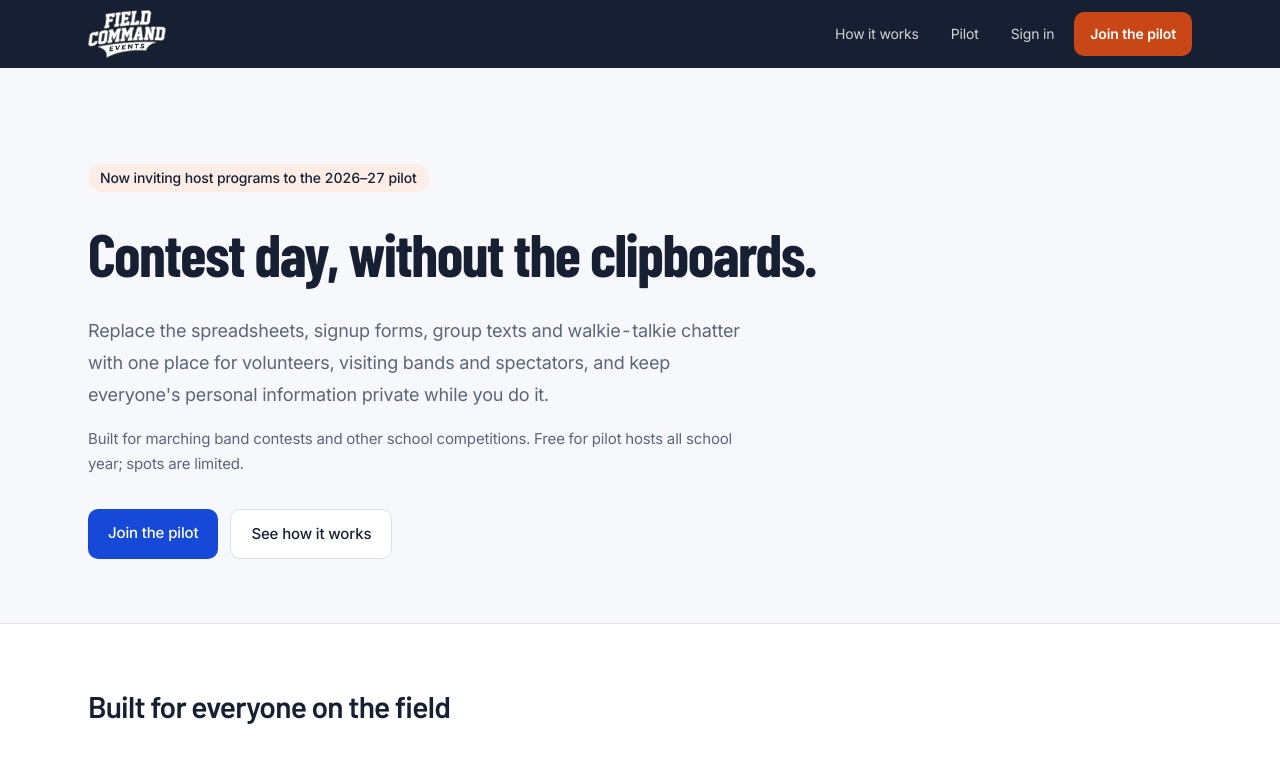
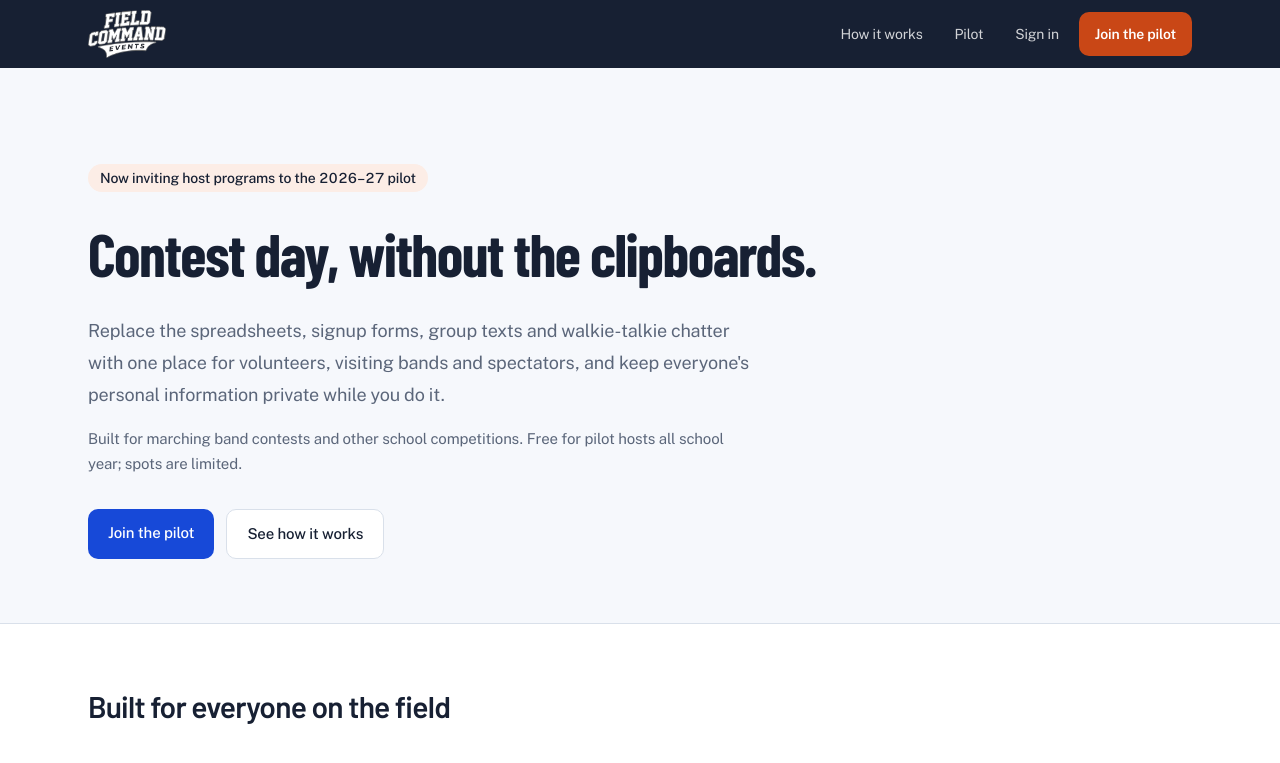
Before and after one commit to cftrreanor/3ds, a Next.js app: page / in a window 1280 px wide. Shown: the top 763 px of the page. Built offline with nearby package versions, Linux system fonts and the light colour scheme; no server answers.

Commit message:
Design system: use Public Sans for interface text
Co-Authored-By: Claude Opus 5.5 <noreply@anthropic.com>
Claude-Session: https://claude.ai/code/session_012QSAnYf9D3RQG6GMrYDPnP

```diff
--- a/src/app/globals.css
+++ b/src/app/globals.css
@@ -86,7 +86,7 @@
   --color-header: var(--header);
   --color-header-foreground: var(--header-foreground);
 
-  --font-sans: var(--font-inter), system-ui, sans-serif;
+  --font-sans: var(--font-public-sans), system-ui, sans-serif;
   --font-heading: var(--font-barlow), system-ui, sans-serif;
   --font-display: var(--font-barlow-condensed), system-ui, sans-serif;
   --font-mono: var(--font-jetbrains-mono), ui-monospace, SFMono-Regular, monospace;
--- a/src/app/layout.tsx
+++ b/src/app/layout.tsx
@@ -1,11 +1,11 @@
 import type { Metadata } from "next";
-import { Barlow, Barlow_Condensed, Inter, JetBrains_Mono } from "next/font/google";
+import { Barlow, Barlow_Condensed, JetBrains_Mono, Public_Sans } from "next/font/google";
 import { brand } from "@/lib/brand";
 import "./globals.css";
 
-// The design system's faces: Inter for the interface, Barlow for headings,
+// The design system's faces: Public Sans for the interface, Barlow for headings,
 // Barlow Condensed for page titles, JetBrains Mono for codes.
-const inter = Inter({ variable: "--font-inter", subsets: ["latin"] });
+const publicSans = Public_Sans({ variable: "--font-public-sans", subsets: ["latin"] });
 const barlow = Barlow({ variable: "--font-barlow", subsets: ["latin"], weight: ["500", "600", "700"] });
 const barlowCondensed = Barlow_Condensed({ variable: "--font-barlow-condensed", subsets: ["latin"], weight: ["600", "700"] });
 const jetbrainsMono = JetBrains_Mono({ variable: "--font-jetbrains-mono", subsets: ["latin"] });
@@ -23,7 +23,7 @@ export default function RootLayout({ children }: LayoutProps<"/">) {
   return (
     <html
       lang="en"
-      className={`${inter.variable} ${barlow.variable} ${barlowCondensed.variable} ${jetbrainsMono.variable} h-full antialiased`}
+      className={`${publicSans.variable} ${barlow.variable} ${barlowCondensed.variable} ${jetbrainsMono.variable} h-full antialiased`}
     >
       <body className="min-h-full flex flex-col font-sans">{children}</body>
     </html>
```
Also changed, not shown: 1 other file (tests, documents, lock files or other folders).
